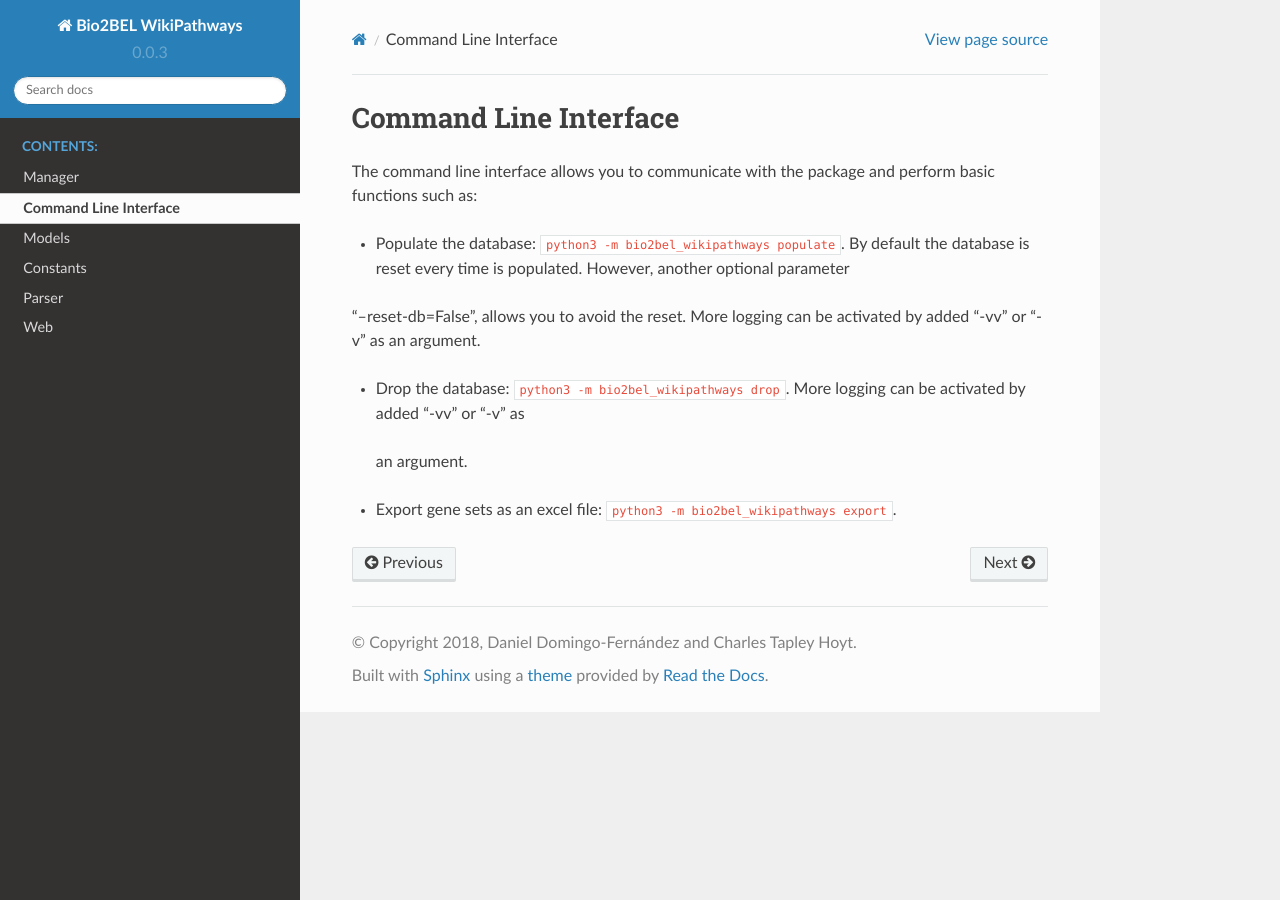
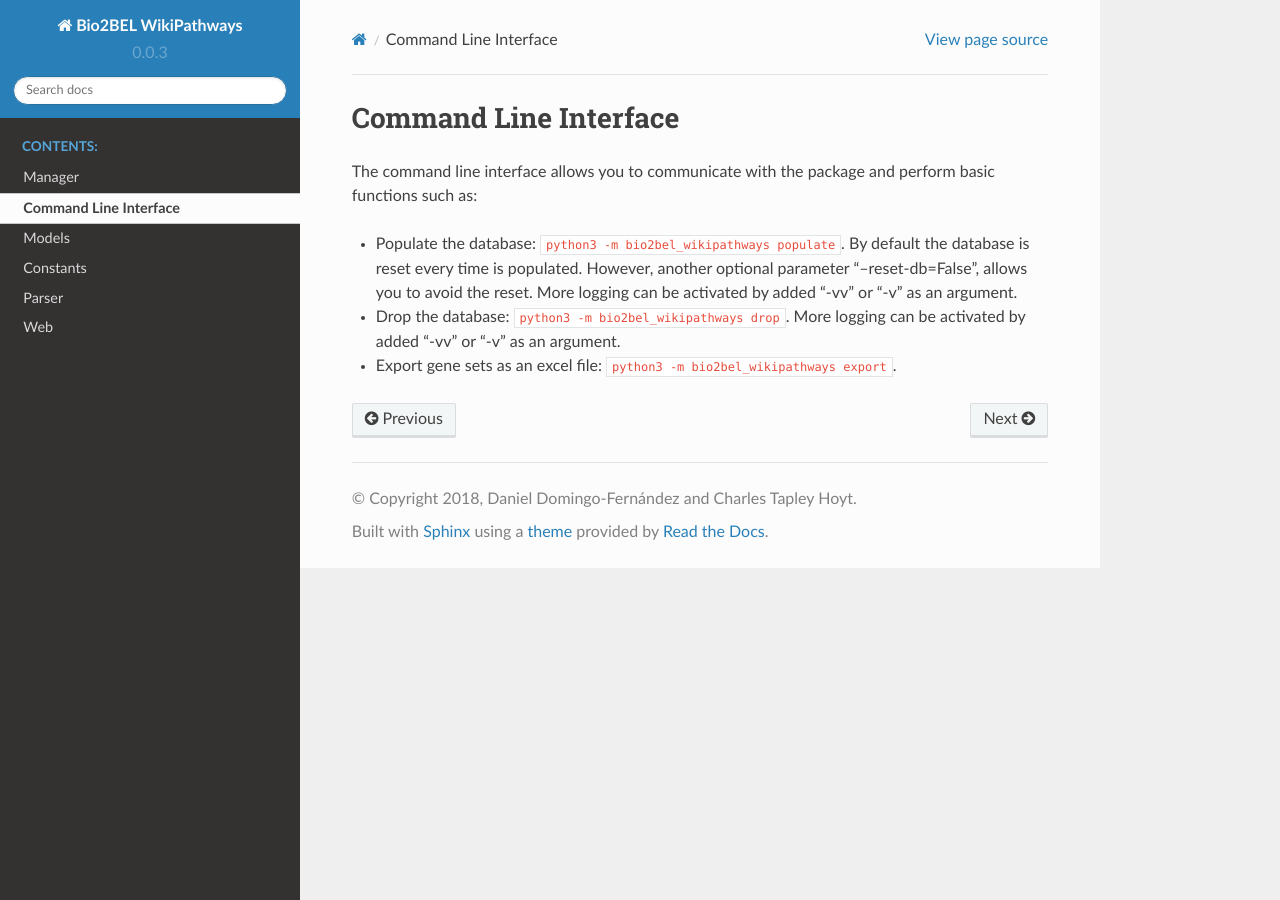
Before and after one commit to bio2bel/wikipathways, a Sphinx documentation site: the page built from docs/source/cli.rst, in a window 1280 px wide. Built offline with Sphinx 7.4.7 and the Read the Docs theme 2.0.0, drawn with Linux system fonts in a browser that asks for light colours.

Commit message:
Fix problem with bullet point in docs

```diff
--- a/docs/source/cli.rst
+++ b/docs/source/cli.rst
@@ -2,11 +2,8 @@
 ======================
 The command line interface allows you to communicate with the package and perform basic functions such as:
 
-- Populate the database: :code:`python3 -m bio2bel_wikipathways populate`. By default the database is reset every time is populated. However, another optional parameter
-"--reset-db=False", allows you to avoid the reset. More logging can be activated by added "-vv" or "-v" as an
-argument.
+* Populate the database: :code:`python3 -m bio2bel_wikipathways populate`. By default the database is reset every time is populated. However, another optional parameter "--reset-db=False", allows you to avoid the reset. More logging can be activated by added "-vv" or "-v" as an argument.
 
-- Drop the database: :code:`python3 -m bio2bel_wikipathways drop`. More logging can be activated by added "-vv" or "-v" as
- an argument.
+* Drop the database: :code:`python3 -m bio2bel_wikipathways drop`. More logging can be activated by added "-vv" or "-v" as an argument.
 
-- Export gene sets as an excel file: :code:`python3 -m bio2bel_wikipathways export`.
+* Export gene sets as an excel file: :code:`python3 -m bio2bel_wikipathways export`.
```
